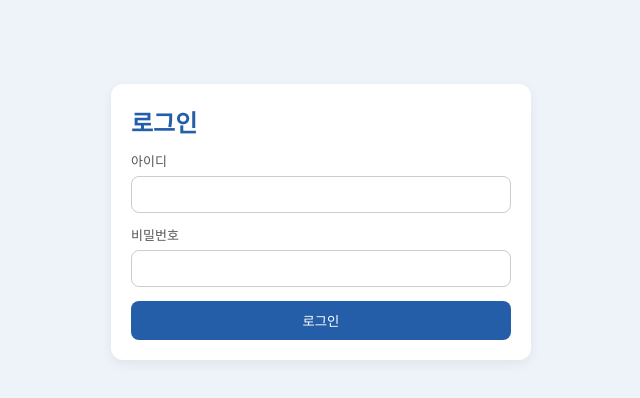
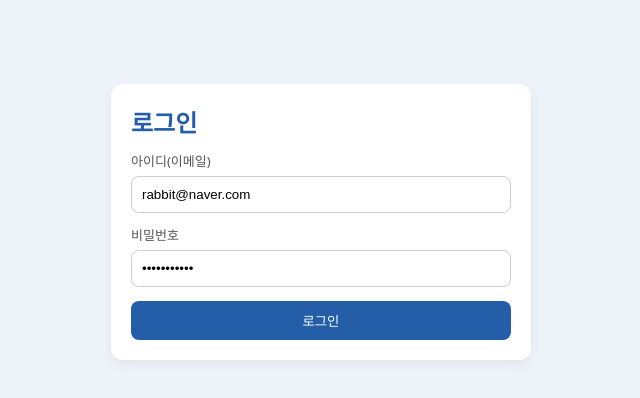
Before and after one commit to choyeojeong/english-materials, a React (Vite) app: page /login in a window 1280 px wide. Shown: the top 398 px of the page, without its empty margins (319-959 px from the left). Built offline with nearby package versions, Linux system fonts and the light colour scheme; no server answers.

Commit message:
재배포 업데이트

```diff
--- a/src/pages/Login.jsx
+++ b/src/pages/Login.jsx
@@ -1,21 +1,22 @@
 import { useState } from 'react'
 import { useNavigate } from 'react-router-dom'
+import { signInWithEmailAndPassword } from 'firebase/auth'
+import { auth } from '../firebase'   // ✅ 추가: Firebase auth 인스턴스
 
 export default function Login(){
   const nav = useNavigate()
-  const [id, setId] = useState('')
-  const [pw, setPw] = useState('')
+  const [id, setId] = useState('rabbit@naver.com')   // 공유 아이디
+  const [pw, setPw] = useState('rabbithabit')        // 공유 비번
   const [err, setErr] = useState('')
 
-  const onSubmit = (e)=>{
+  const onSubmit = async (e)=>{
     e.preventDefault()
-    // 고정 아이디/비밀번호 체크
-    if(id === 'rabbit@naver.com' && pw === 'rabbithabit'){
-      // 로그인 성공 → localStorage에 토큰 저장
-      localStorage.setItem('loggedIn', 'true')
+    try{
+      // ✅ Firebase 실제 로그인
+      await signInWithEmailAndPassword(auth, id, pw)
       nav('/')
-    } else {
-      setErr('아이디 또는 비밀번호가 올바르지 않습니다.')
+    }catch(error){
+      setErr(error.message || '로그인 실패')
     }
   }
 
@@ -24,7 +25,7 @@ export default function Login(){
       <div className="card" style={{maxWidth:420, margin:'60px auto'}}>
         <h2 className="title">로그인</h2>
         <form onSubmit={onSubmit}>
-          <label>아이디</label>
+          <label>아이디(이메일)</label>
           <input value={id} onChange={e=>setId(e.target.value)} />
           <label style={{marginTop:12}}>비밀번호</label>
           <input type="password" value={pw} onChange={e=>setPw(e.target.value)} />
```
